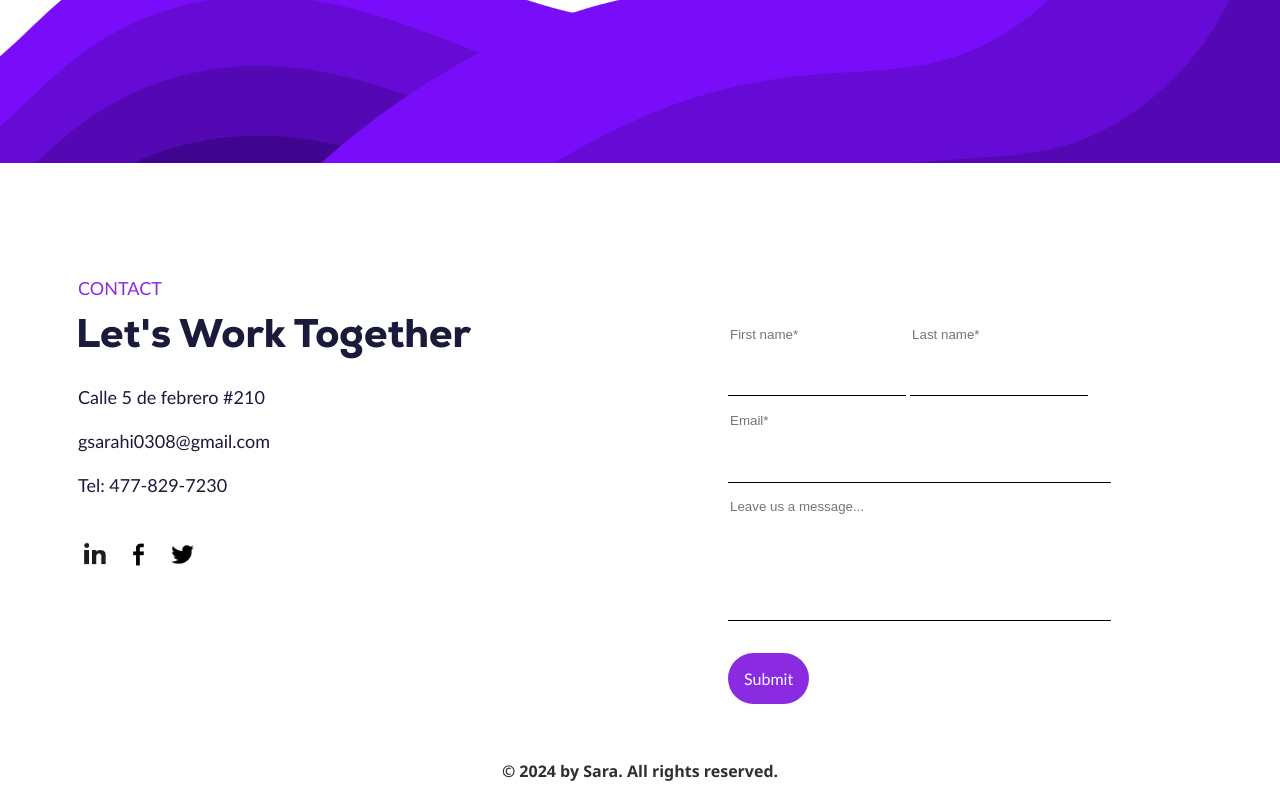
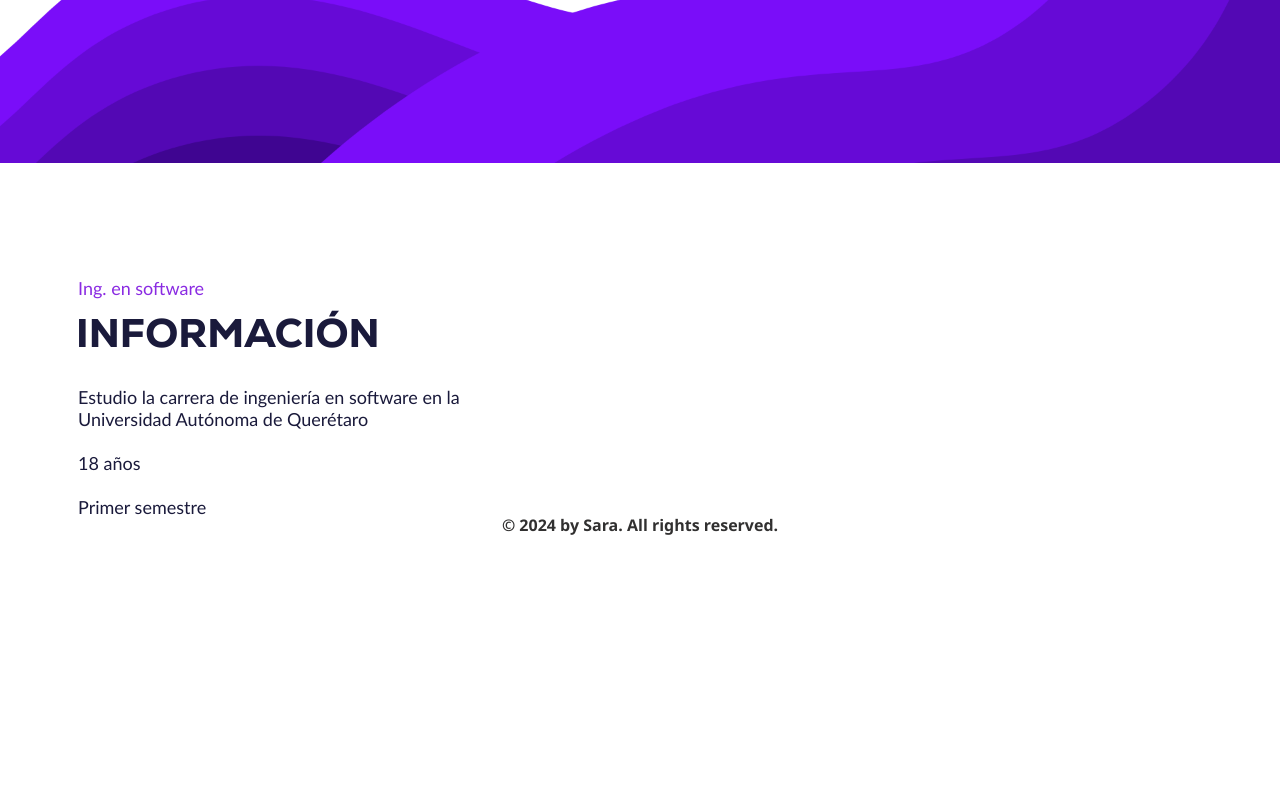
Before and after one commit to gsarahi0308-prog/mi-portafolio, a plain HTML site: page wixsobremi.html in a window 1280 px wide. Shown: the part 603-1403 px from the top of the page. After the commit the page ends 1176 px from the top, so only its background shows below. Drawn offline with Linux system fonts and the light colour scheme.

Commit message:
Update wixsobremi.html

```diff
--- a/wixsobremi.html
+++ b/wixsobremi.html
@@ -41,32 +41,18 @@
         <div class="formulario">
             <section class="abc">
                 <section class="contact">
-                    CONTACT
+                    Ing. en software
                 </section>
                 <section class="lets">
-                    Let's Work Together
+                    INFORMACIÓN
                 </section>
                 <article class="tel">
-                    <br>Calle 5 de febrero #210</br>
-                    <br>gsarahi0308@gmail.com</br>
-                    <br>Tel: 477-829-7230</br>
-                </article>
-                <article id="redes">
-                    <img src="img/linkedin.png" alt="in" width="45px">
-                    <img src="img/Facebook-Logo-Black-And-White-Transparent-Background-PNG.png" alt="facebook" width="35px" id="facebook">
-                    <img src="img/black-twitter-logo-black-twitter-icon-twitter-symbol-free-free-vector.jpg" alt="x" width="45px">
+                    <br>Estudio la carrera de ingeniería en software en la Universidad Autónoma de Querétaro</br>
+                    <br>18 años</br>
+                    <br>Primer semestre</br>
                 </article>
             </section>
-        <div class="nombres">
-            <input type="text" name="nombres" placeholder="First name*">
-            <input type="text" name="apellidos" placeholder="Last name*">
-        </div>
-        <div class="extra">
-            <input type="email" name="correo" placeholder="Email*">
-            <input type="text" name="sugerencias" placeholder="Leave us a message...">
-        </div>
-        <button type="submit" class="boton2">Submit</button>
-        </div>
+
         <h4 class="rights">
             &copy; 2024 by Sara. All rights reserved.
         </h4>
```
